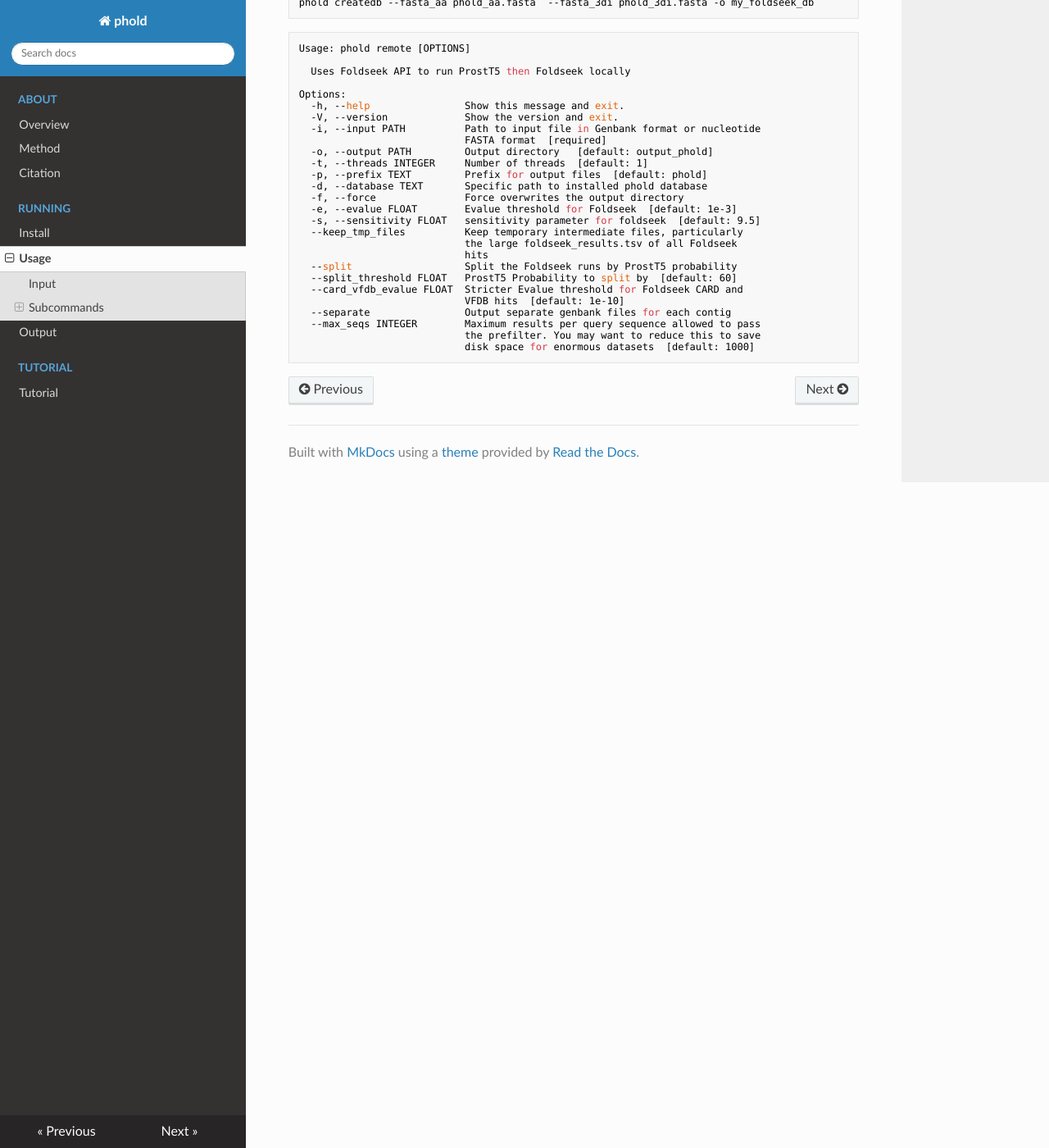
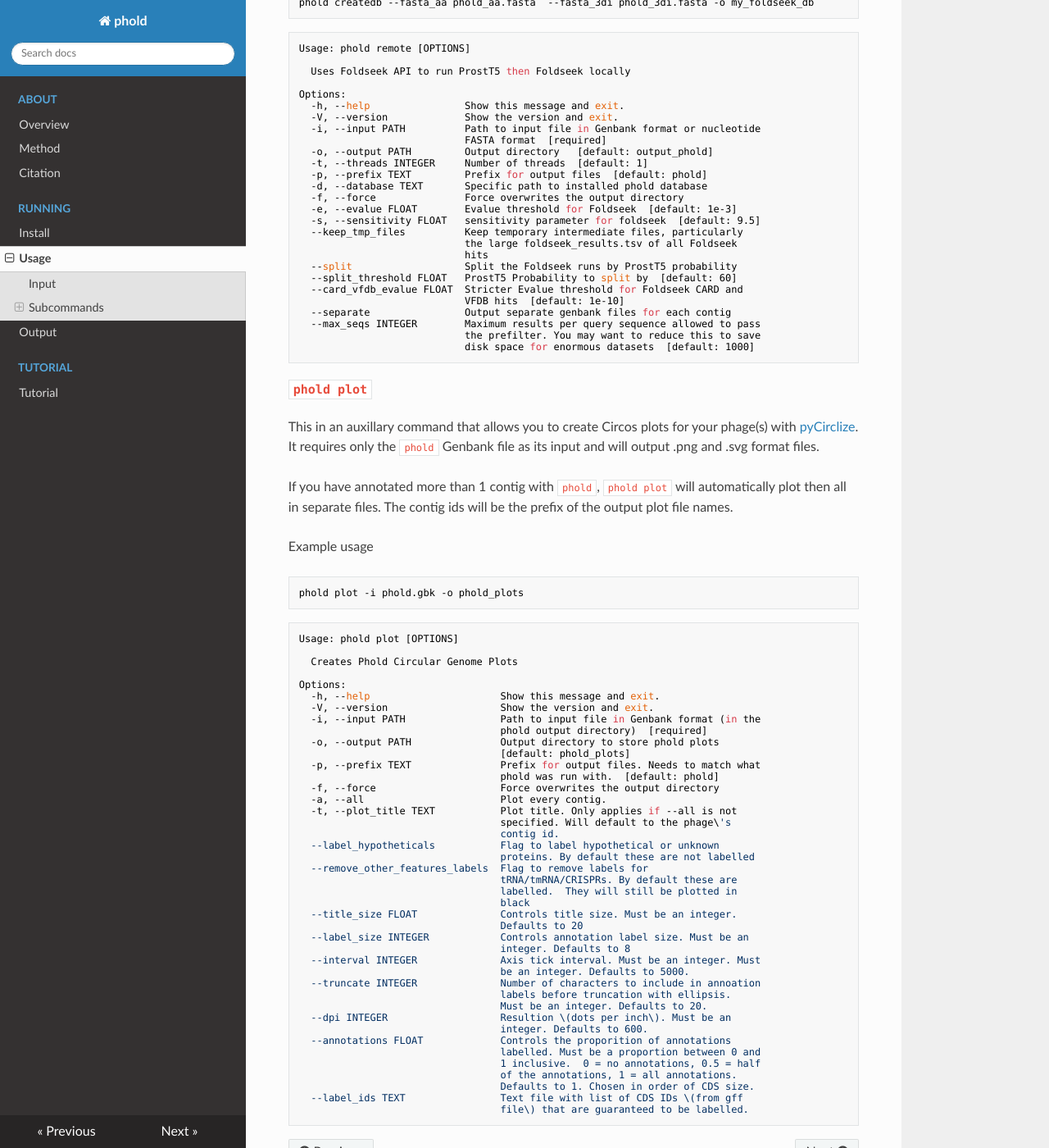
Before and after one commit to gbouras13/phold, an MkDocs documentation site: the page built from docs/run.md, in a window 1280 px wide and 1400 px high, scrolled down 5420 px. Shown: the whole window at 82% size. Built offline with MkDocs 1.6.1, drawn with Linux system fonts in a browser that asks for light colours; nearby versions of some CDN libraries.

Commit message:
add docs for phold plot

````diff
--- a/docs/run.md
+++ b/docs/run.md
@@ -320,3 +320,61 @@ Options:
                             the prefilter. You may want to reduce this to save
                             disk space for enormous datasets  [default: 1000]
 ```
+
+### `phold plot`
+
+This in an auxillary command that allows you to create Circos plots for your phage(s) with [pyCirclize](https://github.com/moshi4/pyCirclize). It requires only the `phold` Genbank file as its input and will output .png and .svg format files.
+
+If you have annotated more than 1 contig with `phold`, `phold plot` will automatically plot then all in separate files. The contig ids will be the prefix of the output plot file names.
+
+Example usage
+
+```bash
+phold plot -i phold.gbk -o phold_plots
+```
+
+
+```bash
+Usage: phold plot [OPTIONS]
+
+  Creates Phold Circular Genome Plots
+
+Options:
+  -h, --help                      Show this message and exit.
+  -V, --version                   Show the version and exit.
+  -i, --input PATH                Path to input file in Genbank format (in the
+                                  phold output directory)  [required]
+  -o, --output PATH               Output directory to store phold plots
+                                  [default: phold_plots]
+  -p, --prefix TEXT               Prefix for output files. Needs to match what
+                                  phold was run with.  [default: phold]
+  -f, --force                     Force overwrites the output directory
+  -a, --all                       Plot every contig.
+  -t, --plot_title TEXT           Plot title. Only applies if --all is not
+                                  specified. Will default to the phage\'s
+                                  contig id.
+  --label_hypotheticals           Flag to label hypothetical or unknown
+                                  proteins. By default these are not labelled
+  --remove_other_features_labels  Flag to remove labels for
+                                  tRNA/tmRNA/CRISPRs. By default these are
+                                  labelled.  They will still be plotted in
+                                  black
+  --title_size FLOAT              Controls title size. Must be an integer.
+                                  Defaults to 20
+  --label_size INTEGER            Controls annotation label size. Must be an
+                                  integer. Defaults to 8
+  --interval INTEGER              Axis tick interval. Must be an integer. Must
+                                  be an integer. Defaults to 5000.
+  --truncate INTEGER              Number of characters to include in annoation
+                                  labels before truncation with ellipsis.
+                                  Must be an integer. Defaults to 20.
+  --dpi INTEGER                   Resultion \(dots per inch\). Must be an
+                                  integer. Defaults to 600.
+  --annotations FLOAT             Controls the proporition of annotations
+                                  labelled. Must be a proportion between 0 and
+                                  1 inclusive.  0 = no annotations, 0.5 = half
+                                  of the annotations, 1 = all annotations.
+                                  Defaults to 1. Chosen in order of CDS size.
+  --label_ids TEXT                Text file with list of CDS IDs \(from gff
+                                  file\) that are guaranteed to be labelled.
+```
````
Also changed, not shown: README.md (+18 -0 lines), docs/tutorial.md (+13 -2 lines), src/phold/__init__.py (+8 -2 lines), 3 other files.
